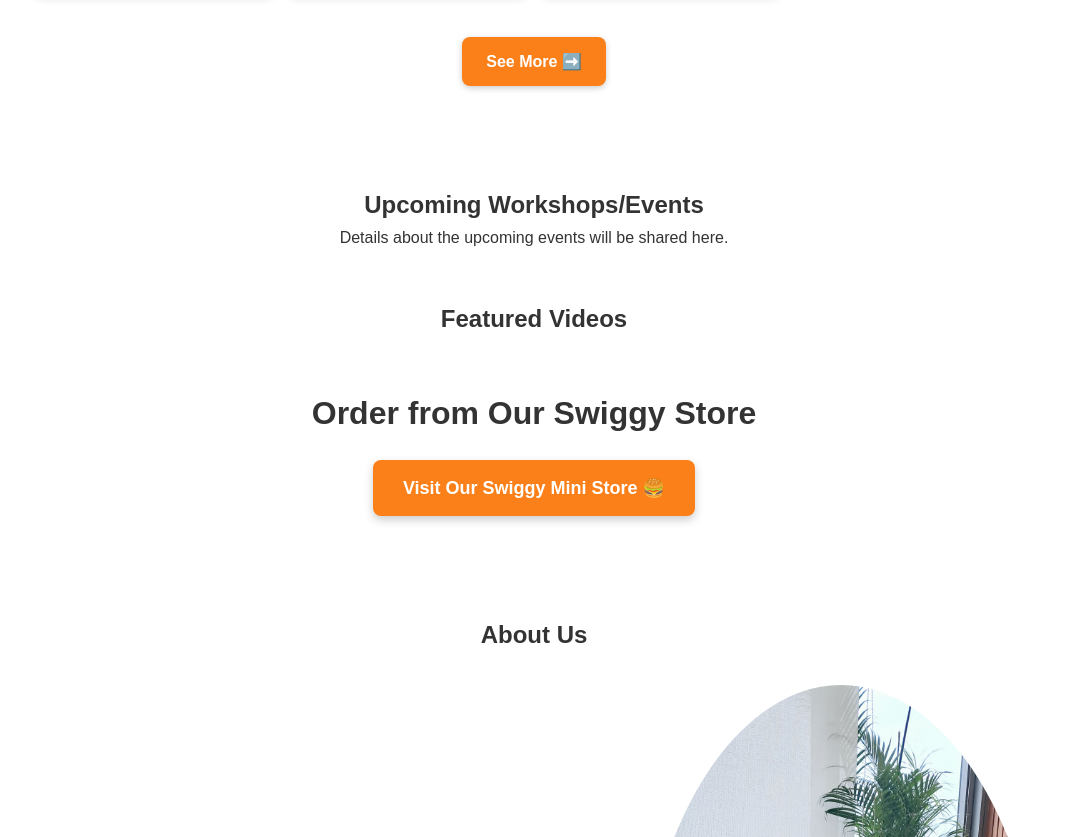
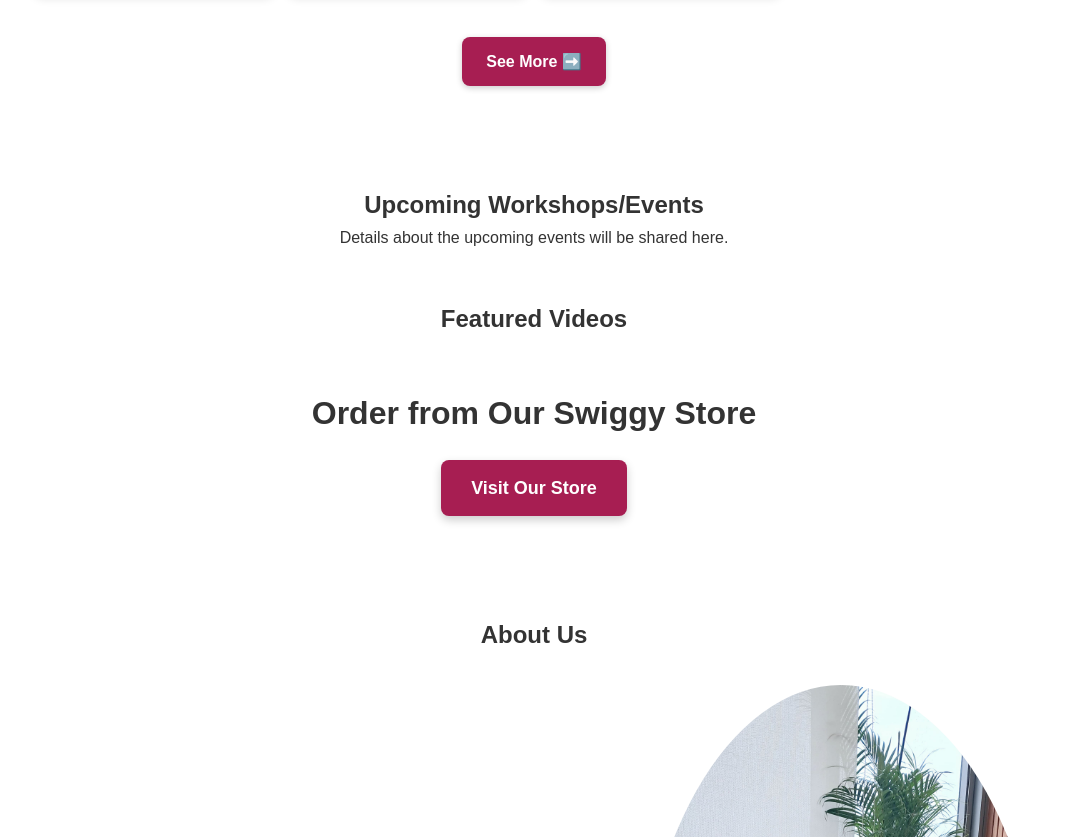
Before and after one commit to alkaartstudio/alkaartstudio.github.io, a plain HTML site: page index.html in a window 1280 px wide. Shown: the part 1684-2521 px from the top of the page, without its empty margins (106-1173 px from the left). Drawn offline with Linux system fonts and the light colour scheme; no server answers.

Commit message:
Update index.html

```diff
--- a/index.html
+++ b/index.html
@@ -44,7 +44,7 @@
         </div>
         <div style="text-align: center; margin-top: 30px;">
             <a href="gallery.html"
-               style="display: inline-block; background-color: #FC8019; color: #fff; padding: 12px 24px; font-size: 16px; font-weight: bold; border-radius: 8px; text-decoration: none; box-shadow: 0 2px 6px rgba(0,0,0,0.2);">
+               style="display: inline-block; background-color: #A71E52; color: #fff; padding: 12px 24px; font-size: 16px; font-weight: bold; border-radius: 8px; text-decoration: none; box-shadow: 0 2px 6px rgba(0,0,0,0.2);">
                See More ➡️
             </a>
         </div>
@@ -118,8 +118,8 @@
     <section id="shop" class="shop-section" style="text-align: center; padding: 50px 20px;">
         <h2 style="font-size: 2em; margin-bottom: 20px;">Order from Our Swiggy Store</h2>
         <a href="https://alka-art-studio.mini.site" target="_blank"
-           style="display: inline-block; background-color: #FC8019; color: #fff; padding: 14px 30px; font-size: 18px; font-weight: bold; border-radius: 8px; text-decoration: none; box-shadow: 0 4px 10px rgba(0,0,0,0.2); transition: background 0.3s;">
-           Visit Our Swiggy Mini Store 🍔
+           style="display: inline-block; background-color: #A71E52; color: #fff; padding: 14px 30px; font-size: 18px; font-weight: bold; border-radius: 8px; text-decoration: none; box-shadow: 0 4px 10px rgba(0,0,0,0.2); transition: background 0.3s;">
+           Visit Our Store
         </a>
     </section>
 
```
